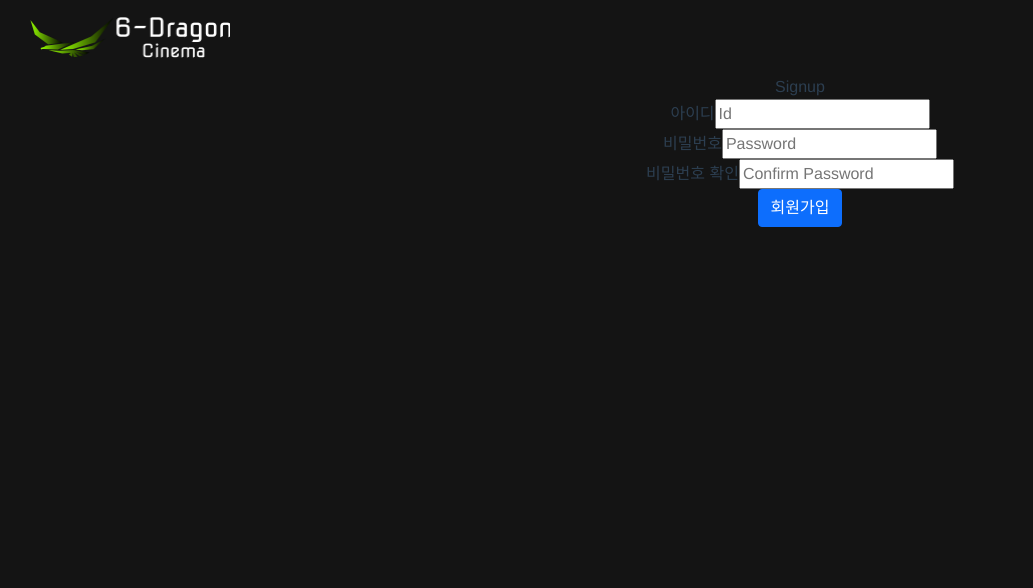
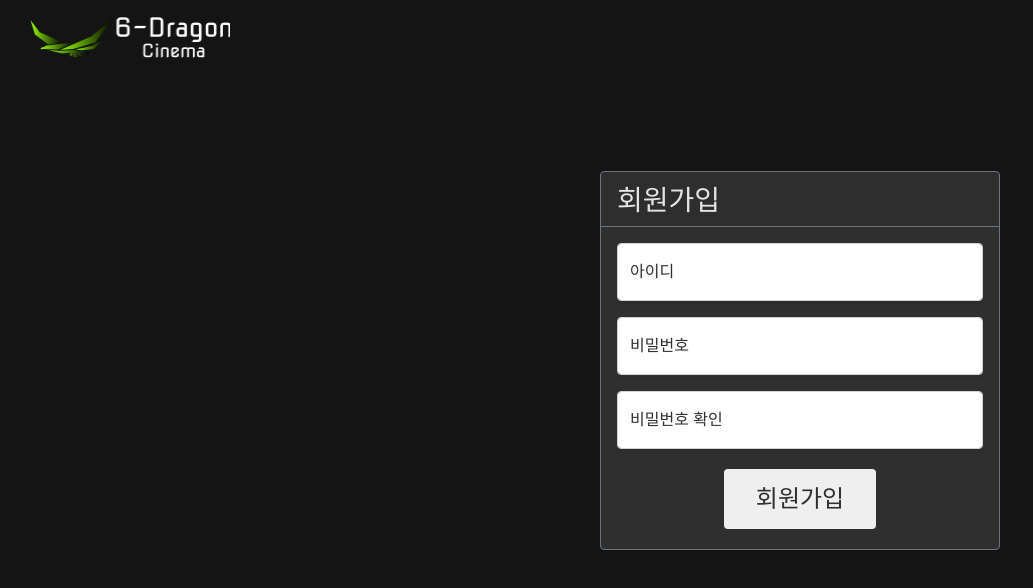
Before and after one commit to ssy0061/Cinema-front, a Vue app: page /accounts/signup in a window 1280 px wide. Shown: the top 588 px of the page, without its empty margins (0-1033 px from the left). Built offline with nearby package versions, Linux system fonts and the light colour scheme.

Commit message:
signup, login 02

```diff
--- a/src/App.vue
+++ b/src/App.vue
@@ -85,7 +85,7 @@ body {
   -webkit-font-smoothing: antialiased;
   -moz-osx-font-smoothing: grayscale;
   text-align: center;
-  color: #2c3e50;
+  /* color: #2c3e50; */
 }
 
 #nav {
--- a/src/components/accounts/Login.vue
+++ b/src/components/accounts/Login.vue
@@ -1,8 +1,12 @@
 <template>
-  <div class="row justify-content-center">
-    <h2>Login</h2>
-    <div class="col-6">
-      <div class="form-floating mb-3">
+  <div class="d-flex justify-content-center my-5">
+
+    <div class="card border-secondary mt-5" style="width: 25rem;">
+      <div class="card-header border-secondary border-1">
+        <h3 class="mb-0 pt-1">로그인</h3>
+      </div>
+      <div class="card-body pb-0">
+        <div class="card-input form-floating mb-3">
           <input
             type="text" id="username"
             class="form-control shadow-sm"
@@ -11,7 +15,7 @@
           >
           <label for="username">아이디</label>
         </div>
-      <div class="form-floating mb-3">
+        <div class="card-input form-floating mb-2">
           <input
             type="password"
             id="password"
@@ -22,10 +26,15 @@
           >
           <label for="password">비밀번호</label>
         </div>
-      <div>
-        <button class="btn btn-success btn-lg" @click="login">로그인</button>
+        <div class='d-flex justify-content-start' style="color: light">
+          <span @click="goSignup" class="mb-1 ms-1 rink">회원가입</span>
         </div>
       </div>
+      <div class="card-body pt-0">
+        <button @click="login" class="my-button">로그인</button>
+      </div>
+    </div>
+
   </div>
 </template>
 
@@ -60,11 +69,35 @@ export default {
       .catch(err => {
         console.log(err)
       })
+    },
+    goSignup: function () {
+      this.$router.push({ name: 'Signup' })
     }
   }
 }
 </script>
 
-<style>
-
+<style scoped>
+.card-input {
+  color: #2f2f2f !important;
+}
+.my-button {
+  background-color: light;
+  border: 1px;
+  border-color: light;
+  color: #2f2f2f;
+  padding: 12px 32px;
+  text-align: center;
+  text-decoration: none;
+  display: inline-block;
+  font-size: 1.5rem;
+  margin: 4px 2px;
+  cursor: pointer;
+  border-radius: 4px;
+  transition-duration: 0.4s;
+}
+.my-button:hover {
+  background-color: #4CAF50;
+  color: white;
+}
 </style>
--- a/src/components/accounts/Signup.vue
+++ b/src/components/accounts/Signup.vue
@@ -1,35 +1,47 @@
 <template>
-  <div>
-    Signup
+  <div class="d-flex justify-content-center my-5">
 
-    <div>
+    <div class="card border-secondary mt-5" style="width: 25rem;">
+      <div class="card-header border-secondary border-1">
+        <h3 class="mb-0 pt-1">회원가입</h3>
+      </div>
+      <div class="card-body pb-0">
+        <div class="form-floating mb-3">
+          <input
+            type="text" id="username"
+            class="form-control shadow-sm"
+            placeholder="ID"
+            v-model="credentials.username"
+          >
           <label for="username">아이디</label>
-      <input
-        type="text"
-        id="username"
-        v-model="credentials.username"
-        placeholder="Id"
-      >
         </div>
-    <div>
-      <label for="password">비밀번호</label>
+        <div class="form-floating mb-3">
           <input
             type="password"
             id="password"
+            class="form-control shadow-sm"
             v-model="credentials.password"
-        placeholder="Password"
+            placeholder="비밀번호"
           >
+          <label for="password">비밀번호</label>
         </div>
-    <div>
-      <label for="passwordConfirmation">비밀번호 확인</label>
+        <div class="form-floating mb-3">
           <input
             type="password"
             id="passwordConfirmation"
+            class="form-control shadow-sm"
             v-model="credentials.passwordConfirmation"
             placeholder="Confirm Password"
+            @keyup.enter="signup"
           >
+          <label for="passwordConfirmation">비밀번호 확인</label>
         </div>
-    <button class="btn btn-primary" @click="signup">회원가입</button>
+      </div>
+      <div class="card-body pt-0">
+        <button @click="signup" class="my-button">회원가입</button>
+      </div>
+    </div>
+
   </div>
 </template>
 
@@ -69,6 +81,27 @@ export default {
 }
 </script>
 
-<style>
-
+<style scoped>
+.card-body {
+  color: #2f2f2f !important;
+}
+.my-button {
+  background-color: light;
+  border: 1px;
+  border-color: light;
+  color: #2f2f2f;
+  padding: 12px 32px;
+  text-align: center;
+  text-decoration: none;
+  display: inline-block;
+  font-size: 1.5rem;
+  margin: 4px 2px;
+  cursor: pointer;
+  border-radius: 4px;
+  transition-duration: 0.4s;
+}
+.my-button:hover {
+  background-color: #4CAF50;
+  color: white;
+}
 </style>
--- a/src/components/home/movieCard.vue
+++ b/src/components/home/movieCard.vue
@@ -1,10 +1,14 @@
 <template>
-  <p class="rink" v-if="movie" @click="goDetail(movie.id)">
-    <img :src="`https://image.tmdb.org/t/p/w500/${movie.poster_path}`" alt="영화포스트" class="poster">
-  </p>
+  <div>
+    <p class="rink" v-if="movie" @click="goDetail(movie.id)">
+      <img :src="`https://image.tmdb.org/t/p/w500/${movie.poster_path}`" alt="영화포스트" class="poster">
+    </p>
+  </div>
 </template>
 
 <script>
+import { mapState } from 'vuex'
+
 export default {
   name: 'movieCard',
   props: {
@@ -12,9 +16,18 @@ export default {
   },
   methods: {
     goDetail: function (id) {
-      this.$router.push({ name: 'Movie', params: { movieId: id }})
+      if (this.isLogin) {
+        this.$router.push({ name: 'Movie', params: { movieId: id }})
+      } else {
+        this.$router.push({ name: 'Login'})
+      }
     }
   },
+  computed: {
+    ...mapState([
+      'isLogin'
+    ])
+  }
 }
 </script>
 
--- a/src/components/home/popularMovies.vue
+++ b/src/components/home/popularMovies.vue
@@ -24,6 +24,7 @@
 
 <script>
 import movieCard from '@/components/home/movieCard'
+import { mapState } from 'vuex'
 import axios from 'axios'
 
 import { Swiper, SwiperSlide } from 'vue-awesome-swiper'
@@ -60,10 +61,18 @@ export default {
   },
   methods: {
     goDetail: function (id) {
-      this.$router.push({ name: 'Movie', params: { movieId: id }})
+      console.log(this.isLogin)
+      if (this.isLogin) {
+        this.$router.push({ name: 'Movie', params: { movieId: id }})
+      } else {
+        this.$router.push({ name: 'Login' })
+      }
     }
   },
   computed: {
+    ...mapState([
+      'isLogin'
+    ]),
     genreStr: function () {
       let tmp = ''
       this.popMovie.genres.forEach(e => {
--- a/src/views/Profile.vue
+++ b/src/views/Profile.vue
@@ -1,17 +1,17 @@
 <template>
-  <div>
-    <div v-if="user">
-      <h3>{{ user.username }}'s 프로필</h3>
+  <div class="my-profile">
+    <div v-if="user" class="my-3">
+      <h1>{{ user.username }}'s 프로필</h1>
       <div>
         <span>점수: {{ user.curr_point }} / {{ user.acc_point }}</span><span>  </span>
         <p>팔로잉: {{ user.followings_cnt }}, 팔로워: {{ user.followers_cnt }}</p>
       </div>
       <div v-if="loginUser.username !== user.username">
         <div v-if="chk">
-          <button class="btn btn-danger" @click="follow">언팔로우</button>
+          <button class="btn-unfollow" @click="follow">언팔로우</button>
         </div>
         <div v-else>
-          <button class="btn btn-primary" @click="follow">팔로우</button>
+          <button class="btn-follow" @click="follow">팔로우</button>
         </div>
       </div>
     </div>
@@ -145,6 +145,44 @@ export default {
 }
 </script>
 
-<style>
-
+<style scoped>
+.my-profile {
+  color: white;
+}
+.btn-unfollow {
+  background-color: #2f2f2f;
+  border: 2px solid #2f2f2f;
+  color: white;
+  padding: 6px 12px;
+  text-align: center;
+  text-decoration: none;
+  display: inline-block;
+  font-size: 1rem;
+  margin: 4px 2px;
+  cursor: pointer;
+  border-radius: 4px;
+  transition-duration: 0.4s;
+}
+.btn-unfollow:hover {
+  background-color: #dc3545;
+  color: white;
+}
+.btn-follow {
+  background-color: #2f2f2f;
+  border: 2px solid #2f2f2f;
+  color: white;
+  padding: 6px 12px;
+  text-align: center;
+  text-decoration: none;
+  display: inline-block;
+  font-size: 1rem;
+  margin: 4px 2px;
+  cursor: pointer;
+  border-radius: 4px;
+  transition-duration: 0.4s;
+}
+.btn-follow:hover {
+  background-color: #0b5ed7;
+  color: white;
+}
 </style>
--- a/src/views/Recommend.vue
+++ b/src/views/Recommend.vue
@@ -1,7 +1,7 @@
 <template>
-  <div>
-    <h3>추천</h3>
-    <div v-if="reviews" class="row">
+  <div class="mt-3" style="color: white">
+    <h1>추천</h1>
+    <div v-if="reviews" class="row my-5">
       <review-card
         v-for="review in reviews"
         :key="review.id"
```
Lines whose indentation alone changed are shown as unchanged.
